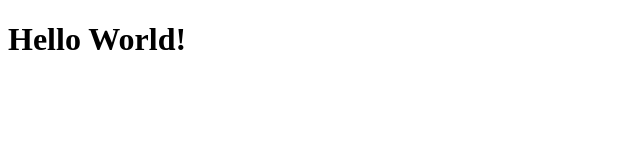
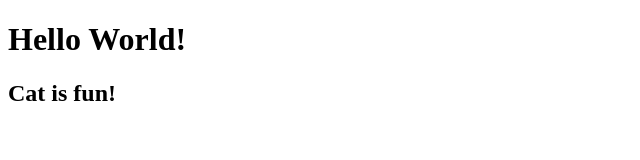
Before and after one commit to vishnukumar650/catfun, a plain HTML site: page index.html in a window 1280 px wide. Shown: the whole page, without its empty margins (0-640 px from the left). Drawn offline with Linux system fonts and the light colour scheme.

Commit message:
heading 2 is added

```diff
--- a/index.html
+++ b/index.html
@@ -10,6 +10,7 @@
 <body>
 
     <h1>Hello World!</h1>
+    <h2>Cat is fun!</h2>
     <script src="script.js"></script>
 </body>
 </html>
```
